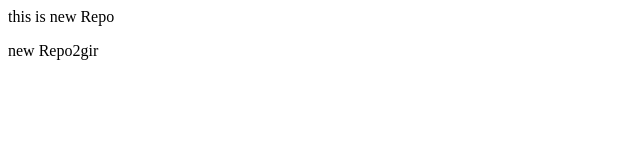
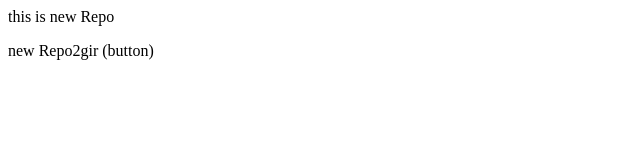
Before and after one commit to hrushikeshjena/localRepo, a plain HTML site: page index.html in a window 1280 px wide. Shown: the full height of the page, 0-640 px from the left. Drawn offline with Linux system fonts and the light colour scheme.

Commit message:
Add button

```diff
--- a/index.html
+++ b/index.html
@@ -1,2 +1,2 @@
 <p>this  is new Repo</p>
-<p>new Repo2gir</p>
+<p>new Repo2gir (button)</p>
```
